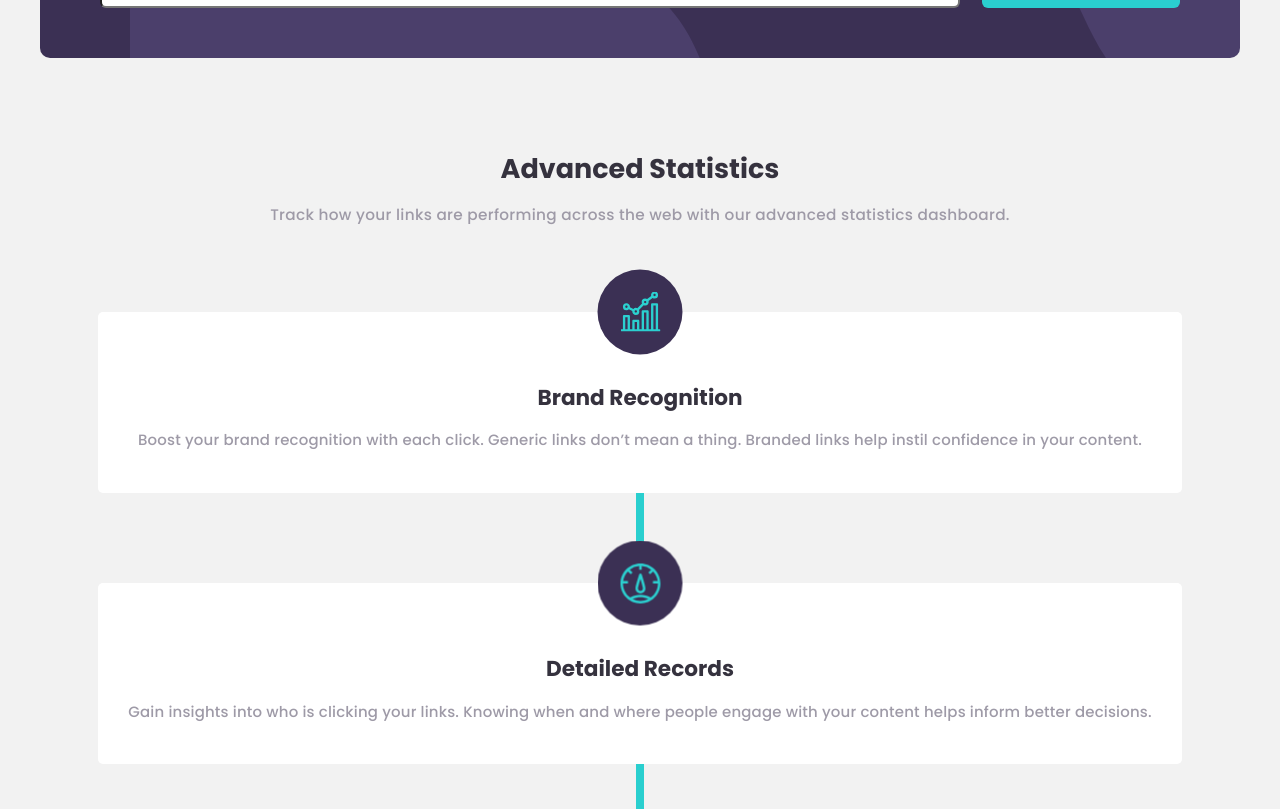
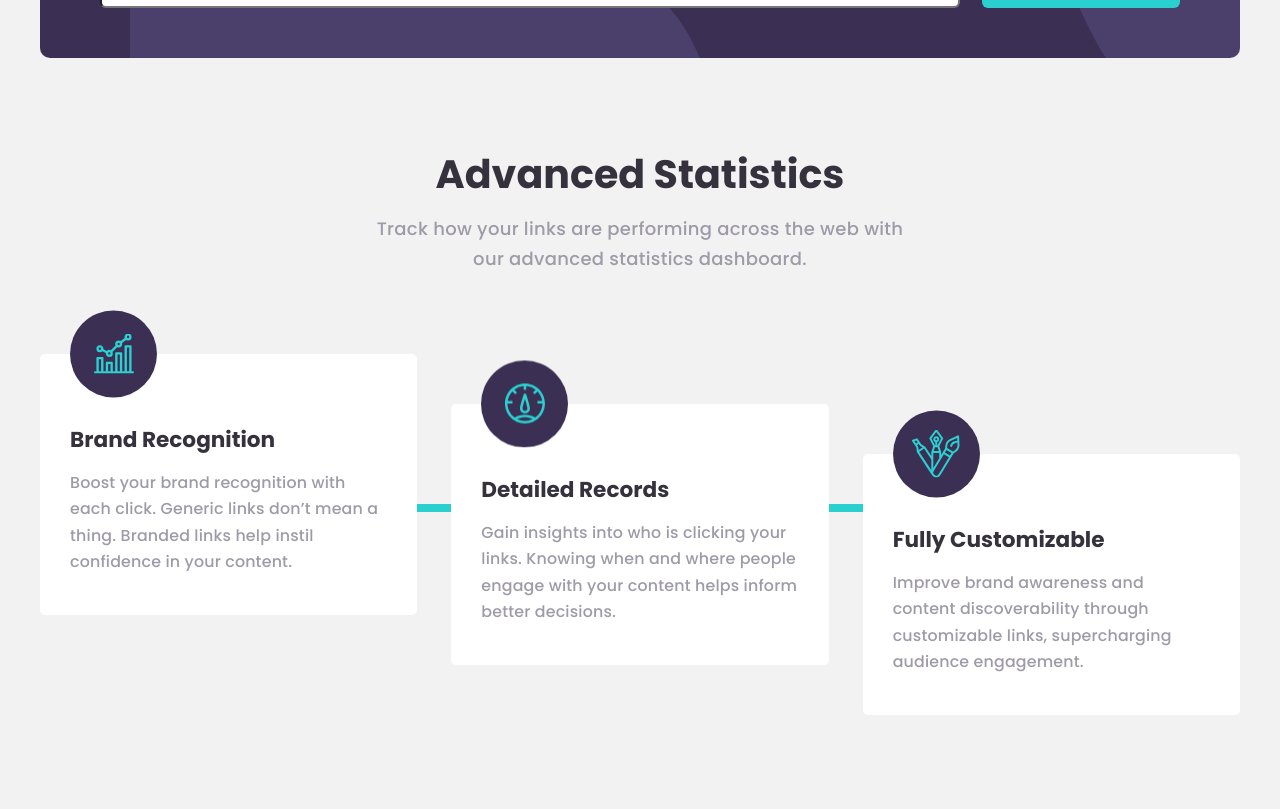
Before and after one commit to LukZap/URL-shortening-API-landing-page, an Angular app: page / in a window 1280 px wide. Shown: the part 784-1593 px from the top of the page. Built offline with nearby package versions, Linux system fonts and the light colour scheme.

Commit message:
finished responsive advanced section with cards

```diff
--- a/src/app/app.component.html
+++ b/src/app/app.component.html
@@ -61,15 +61,18 @@
     </div>
   </div>
 
-
   <div class="advanced-section" fxLayout="column" fxLayoutAlign="space-between center">
-    <h2 class="advanced-section__title">Advanced Statistics</h2>
-    <p class="advanced-section__text">
-      Track how your links are performing across the web with our
-      advanced statistics dashboard.
-    </p>
-    <div class="advanced-section__cards-container" fxLayout="column" fxLayoutGap="90px">
-      <app-card cardTitle="Brand Recognition" icon="icon-brand-recognition">
+    <div class="advanced-section__title-container" [ngStyle.gt-xs]="{'margin': '0 27% 45px'}">
+      <h2 class="advanced-section__title" [ngStyle.gt-sm]="{'font-size': '2.2rem'}">Advanced Statistics</h2>
+      <p class="advanced-section__text" [ngStyle.gt-sm]="{'font-size': '1rem'}">
+        Track how your links are performing across the web with our
+        advanced statistics dashboard.
+      </p>
+    </div>
+    <div class="advanced-section__cards-container" fxLayout="column" fxLayoutGap="90px" fxLayoutGap.gt-sm="34px"
+      fxLayout.gt-sm="row" [ngStyle.gt-sm]="{'padding-bottom': '75px'}">
+      <app-card cardTitle="Brand Recognition" icon="icon-brand-recognition"
+        [ngStyle.gt-sm]="{'position': 'relative', 'top': '-50px'}">
         Boost your brand recognition with each click. Generic links don’t
         mean a thing. Branded links help instil confidence in your content.
       </app-card>
@@ -77,7 +80,8 @@
         Gain insights into who is clicking your links. Knowing when and where
         people engage with your content helps inform better decisions.
       </app-card>
-      <app-card cardTitle="Fully Customizable" icon="icon-fully-customizable">
+      <app-card cardTitle="Fully Customizable" icon="icon-fully-customizable" fxFlexAlign.gt-xs="end"
+        [ngStyle.gt-sm]="{'position': 'relative', 'top': '50px'}">
         Improve brand awareness and content discoverability through customizable
         links, supercharging audience engagement.
       </app-card>
--- a/src/app/app.component.scss
+++ b/src/app/app.component.scss
@@ -106,13 +106,16 @@ header {
     background-color: $light-gray;
     padding: 175px 25px 75px;
 
+    &__title-container {
+      text-align: center;
+    }
+
     &__title {
         margin-bottom: 20px;
     }
 
     &__text {
         font-size: 0.85rem;
-        text-align: center;
         letter-spacing: 0.017rem;
     }
 
--- a/src/components/card/card.component.html
+++ b/src/components/card/card.component.html
@@ -1,9 +1,11 @@
-<div class="card" [ngClass]="{'card--connectors': showConnectors}">
-  <span class="card__icon-container">
+<div class="card" [ngClass]="{'card--connectors': showConnectors}"
+  [ngClass.gt-sm]="{'card--connectors': showConnectors, 'card--horizontal-connectors' : true }"
+  [ngStyle.gt-sm]="{'text-align': 'left'}">
+  <span class="card__icon-container" [ngStyle.gt-sm]="{'left': '30px', 'transform': 'translate(0,-50%)'}">
     <img class="card__icon-image" [src]="iconPath">
   </span>
-    <h3 class="card__title">{{cardTitle}}</h3>
-    <p class="card__text">
-      <ng-content></ng-content>
-    </p>
+  <h3 class="card__title" [ngStyle.gt-sm]="{'font-size': '1,25rem'}">{{cardTitle}}</h3>
+  <p class="card__text" [ngStyle.gt-sm]="{'font-size': '0.88rem'}">
+    <ng-content></ng-content>
+  </p>
 </div>
--- a/src/components/card/card.component.scss
+++ b/src/components/card/card.component.scss
@@ -1,6 +1,7 @@
 @import '../../styles/variables.scss';
 
 .card {
+    $self: &;
     background-color: white;
     padding: 10px;
     text-align: center;
@@ -8,6 +9,7 @@
     padding: 75px 30px 40px;
     position: relative;
     z-index: 20;
+    max-width: 460px;
 
     &__icon-container {
       position: absolute;
@@ -17,8 +19,8 @@
       display: flex;
       background-color: $primary-dark-violet;
       border-radius: 50%;
-      width: 85px;
-      height: 85px;
+      width: 87px;
+      height: 87px;
       align-items: center;
       justify-content: center;
       margin-bottom: 30px;
@@ -30,7 +32,6 @@
 
     &__text {
         font-size: 0.83rem;
-        text-align: center;
         letter-spacing: 0.01rem;
     }
 
@@ -58,5 +59,29 @@
         content: '';
         bottom: -100px;
       }
+
+      // take common part with above
+      &#{$self}--horizontal-connectors{
+        &::before, &::after {
+          content: '';
+          display: block;
+          position: absolute;
+          top: 40%;
+          transform: translateY(-50%) translateZ(-10px);  /* for displaying below parent -  This is important */
+          height: 8px;
+          width: 150px;
+          background-color: $primary-cyan;
+        }
+
+        &::before {
+          content: '';
+          left: -100px;
+        }
+
+        &::after {
+          content: '';
+          left: calc(100% - 50px);
+        }
+      }
     }
 }
```
